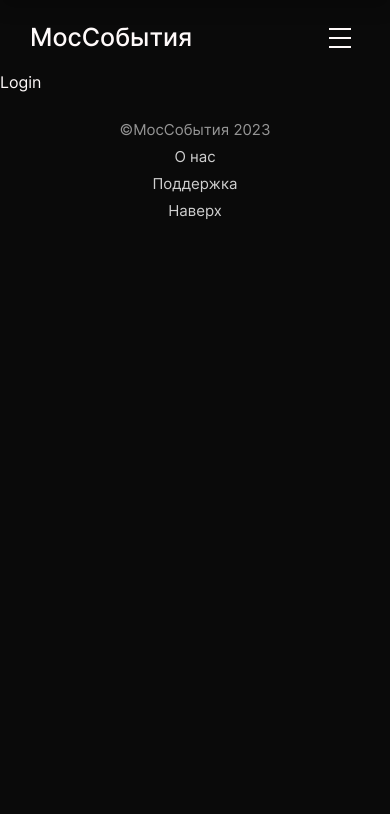
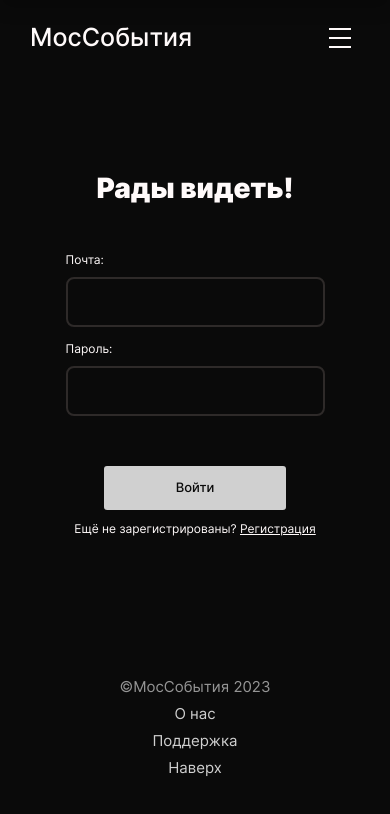
Before and after one commit to VasilyRazdorsky/RTUITLab_recruit, a Next.js app: page /sign-in in a window 390 px wide. Shown: the top 814 px of the page. Built offline with nearby package versions, Linux system fonts and the light colour scheme.

Commit message:
Implement register and login forms with validation

```diff
--- a/src/components/Subscription.js
+++ b/src/components/Subscription.js
@@ -3,12 +3,14 @@ import { useState } from "react";
 
 export default function Subscription() {
   const [isSubscribed, setIsSubscribed] = useState(false);
-  const { handleInputChange, isFormValid } = useFormValidation();
+  const { handleInputChange, isFormValid } = useFormValidation({
+    passwordInput: false,
+    nameInput: false,
+  });
 
   function handleSubmit(e) {
     e.preventDefault();
     setIsSubscribed(true);
-    console.log("Подписались");
   }
 
   return (
--- a/src/hooks/useFormValidation.js
+++ b/src/hooks/useFormValidation.js
@@ -1,7 +1,11 @@
 import { useCallback, useEffect, useState } from "react";
 
-export default function useFormValidation() {
-  const [values, setValues] = useState({});
+export default function useFormValidation({ passwordInput, nameInput }) {
+  const [values, setValues] = useState({
+    email: "",
+    password: "",
+    name: "",
+  });
   const [errors, setErrors] = useState({});
   const [isFormValid, setIsFormValid] = useState(false);
   const [target, setTarget] = useState("");
@@ -37,7 +41,15 @@ export default function useFormValidation() {
 
   useEffect(() => {
     if (values.email && validateEmail(values.email) && target.checkValidity()) {
-      setIsFormValid(true);
+      let finalBool = true;
+      if (passwordInput && values.password.length < 4) {
+        finalBool = false;
+      }
+
+      if (nameInput && values.name.length < 2) {
+        finalBool = false;
+      }
+      setIsFormValid(finalBool);
     } else {
       setIsFormValid(false);
     }
--- a/src/pages/events.js
+++ b/src/pages/events.js
@@ -2,7 +2,7 @@ import TopEvents from "@/components/TopEvents";
 import Event from "@/components/Event";
 import MyMap from "@/components/MyMap";
 import { Placemark } from "@pbe/react-yandex-maps";
-import { scroller, Element } from "react-scroll";
+import { scroller } from "react-scroll";
 
 const events = [
   {
--- a/src/pages/sign-in.js
+++ b/src/pages/sign-in.js
@@ -1,3 +1,58 @@
+import Link from "next/link";
+import useFormValidation from "@/hooks/useFormValidation";
 export default function Login() {
-  return <div>Login</div>;
+  const { handleInputChange, isFormValid } = useFormValidation({
+    passwordInput: true,
+    nameInput: false,
+  });
+
+  return (
+    <section className="login">
+      <h1 className="login__title">Рады видеть!</h1>
+
+      <form className="login__form">
+        <label htmlFor="email" className="login__form-label">
+          Почта:
+        </label>
+        <input
+          type="email"
+          name="email"
+          id="email"
+          className="login__input"
+          onChange={handleInputChange}
+        />
+
+        <label htmlFor="password" className="login__form-label">
+          Пароль:
+        </label>
+        <input
+          type="password"
+          name="password"
+          id="password"
+          className="login__input"
+          required
+          minLength="4"
+          maxLength="40"
+          onChange={handleInputChange}
+        />
+
+        <button
+          disabled={!isFormValid}
+          type="submit"
+          className={`login__submit-button ${
+            !isFormValid && "login__submit-button_disabled"
+          }`}
+        >
+          Войти
+        </button>
+      </form>
+
+      <p className="login__redirect-text">
+        Ещё не зарегистрированы?{" "}
+        <Link href="/sign-up" className="login__redirect-link">
+          Регистрация
+        </Link>
+      </p>
+    </section>
+  );
 }
--- a/src/styles/index.css
+++ b/src/styles/index.css
@@ -15,3 +15,4 @@
 @import url("@/styles/my-events.css");
 @import url("@/styles/Event.css");
 @import url("@/styles/events.css");
+@import url("@/styles/sign-in.css");
--- /dev/null
+++ b/src/styles/sign-in.css
@@ -0,0 +1,144 @@
+.login {
+    padding: 120px 70px;
+}
+
+.login__title {
+    margin: 0;
+    font-size: 34px;
+    line-height: 36px;
+    text-align: center;
+}
+
+.login__form {
+    width: 40%;
+    margin: 0 auto;
+    margin-top: 50px;
+}
+
+.login__form-label {
+    display: block;
+    font-weight: 400;
+    font-size: 12px;
+    line-height: 14px;
+    color: #FFFAFA;
+}
+
+.login__input {
+    display: block;
+    margin: 0 auto;
+    box-sizing: border-box;
+    margin-top: 10px;
+    margin-bottom: 15px;
+    width: 100%;
+    padding: 15px;
+    border: none;
+    border: 2px solid #2E2A29 ;
+    border-radius: 8px;
+    background-color: transparent;
+    outline:none;
+    font-weight: 500;
+    font-size: 13px;
+    line-height: 16px;
+    color: #FFFAFA;
+    transition: all .3s ease-in;
+}
+
+.login__input:last-of-type {
+    margin-bottom: 0;
+}
+
+.login__input:focus {
+    border-color: #D0D0D0;
+}
+
+.login__submit-button {
+    display: block;
+    width: 70%;
+    margin: 0 auto;
+    margin-top: 50px;
+    padding: 13px 0 15px 0;
+    border: none;
+    background-color: #3456F3;
+    border-radius: 3px;
+    font-weight: 500;
+    font-size: 14px;
+    line-height: 17px;
+    text-align: center;
+    color: #FFFFFF;
+    cursor: pointer;
+    transition: all .3s ease-in;
+}
+
+.login__submit-button:hover {
+    opacity: .8;
+}
+
+.login__submit-button_disabled {
+    background-color: #D0D0D0;
+    color: #0A0A0A;
+}
+
+.login__redirect-text {
+    font-weight: 400;
+    font-size: 15px;
+    line-height: 17px;
+    text-align: center;
+}
+
+.login__redirect-link {
+    color: #FFFAFA;
+    transition: all .3s ease-in;
+}
+
+.login__redirect-link:hover {
+    opacity: .8;
+}
+
+@media screen and (max-width: 1000px) {
+    .login {
+        padding: 120px 30px;
+    }
+
+    .login__title {
+        font-size: 32px;
+        line-height: 34px;
+        text-align: center;
+    }
+
+    .login__form {
+        width: 55%;
+    }
+
+    .login__redirect-text  {
+        font-size: 14px;
+        line-height: 16px;
+    }
+}
+
+@media screen and (max-width: 540px) {
+    .login {
+        padding: 100px 10px;
+    }
+
+    .login__title {
+        max-width: 70%;
+        margin: 0 auto;
+        font-size: 28px;
+        line-height: 30px;
+    }
+
+    .login__form {
+        width: 70%;
+    }
+
+    .login__redirect-text  {
+        font-size: 12px;
+        line-height: 14px;
+    }
+
+    .login__submit-button  {
+        font-size: 13px;
+        line-height: 16px;
+    }
+
+}
```
Also changed, not shown: src/pages/sign-up.js (+66 -1 lines).
